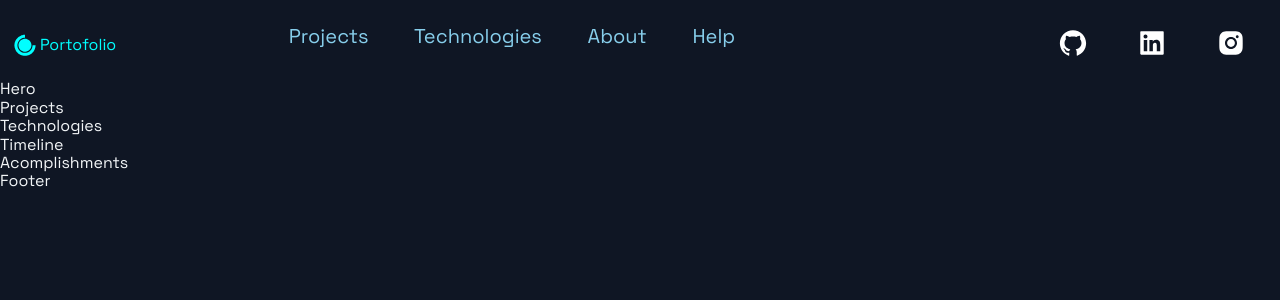
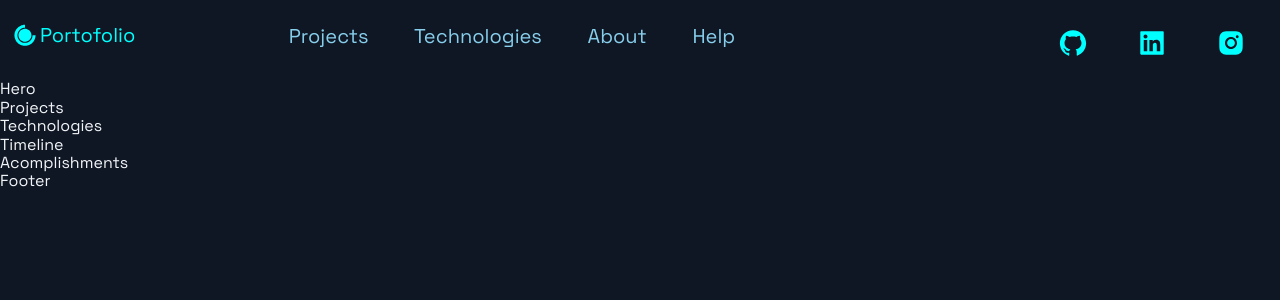
Before and after one commit to nitro3000/portfolio_website-STARTER, a Next.js app: page / in a window 1280 px wide. Shown: the top 300 px of the page. Built offline with nearby package versions, Linux system fonts and the light colour scheme.

Commit message:
some changes in header

```diff
--- a/package.json
+++ b/package.json
@@ -5,7 +5,7 @@
   "scripts": {
     "dev": "next dev",
     "build": "next build && next export",
-    "start": "react-scripts --openssl-legacy-provider start"
+    "start": "next start"
   },
   "dependencies": {
     "next": "10.2.3",
--- a/src/components/Header/Header.js
+++ b/src/components/Header/Header.js
@@ -3,21 +3,21 @@ import React from 'react';
 import { AiFillGithub, AiFillInstagram, AiFillLinkedin } from 'react-icons/ai';
 import { DiCssdeck } from 'react-icons/di';
 
-import { Container, Div1, Div2, Div3, NavLink, SocialIcons } from './HeaderStyles';
+import { Container, Div1, Div2, Div3, NavLink, SocialIcons, Span, Span2 } from './HeaderStyles';
 
 const Header = () =>  (
   <Container>
     <Div1>
       <Link href="/">
-      <a style={{ display: "flex", alignItems:"center", color: 'cyan' }}>
-        <DiCssdeck size="3rem"/> <span>Portofolio</span>
+      <a style={{ display: "flex", alignItems:"center", color: 'cyan', marginBottom: '20px' }}>
+        <DiCssdeck size="3rem"/> <Span>Portofolio</Span>
       </a>
       </Link>
     </Div1>
     <Div2>
       <li>
         <Link href="#projects">
-          <NavLink style={{color:'skyblue'}}>Projects</NavLink>
+          <NavLink style={{color:'skyblue'}} > <Span2>Projects</Span2> </NavLink>
         </Link>
       </li>
       <li>
--- a/src/components/Header/HeaderStyles.js
+++ b/src/components/Header/HeaderStyles.js
@@ -9,6 +9,7 @@ export const Container = styled.div`
   padding: 1rem;
   padding-top: 2rem;
 
+
   @media ${(props) => props.theme.breakpoints.sm} {
     display: grid;
     grid-template-columns: repeat(5, 1fr);
@@ -16,6 +17,18 @@ export const Container = styled.div`
     grid-column-gap: 0.5rem;
     grid-row-gap: 0.5rem;
   }
+`;
+export const Span = styled.span`
+font-size: 2rem;
+`;
+export const Span2 = styled.span`
+&:hover {
+  background-color: #212d45;
+  font-size: 3rem;
+  cursor: pointer;
+
+}
+
 `;
 export const Div1 = styled.div`
   grid-area: 1 / 1 / 2 / 2;
@@ -112,7 +125,7 @@ export const NavProductsIcon = styled(IoIosArrowDropdown)`
 
 export const SocialIcons = styled.a`
 transition: 0.3s ease;
-color: white;
+color: cyan;
 border-radius: 50px;
   padding: 8px;
 &:hover {
```
Also changed, not shown: 1 other file (tests, documents, lock files or other folders).
